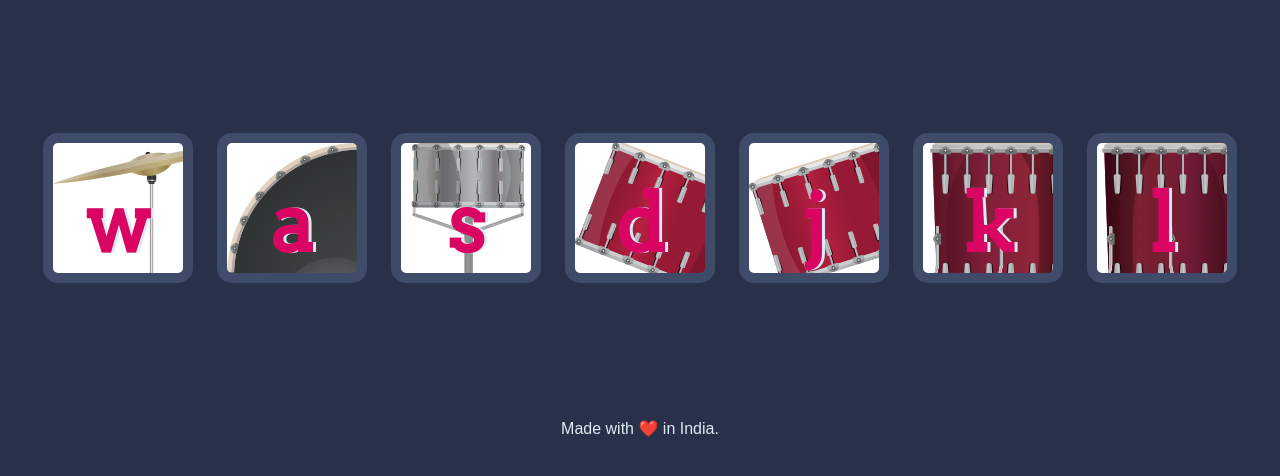
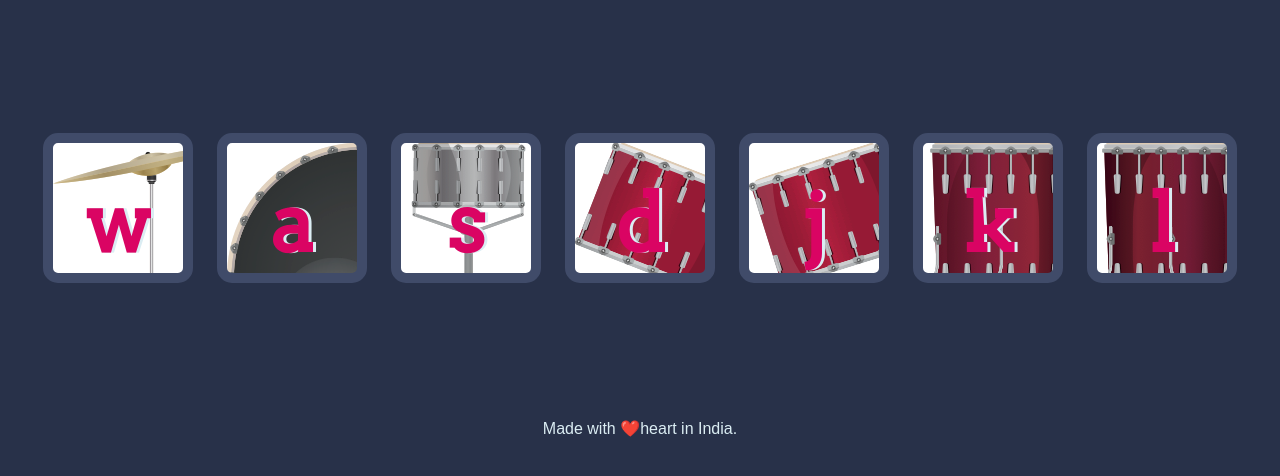
Before and after one commit to Shree-Gupta27/Drum-Kit, a plain HTML site: page index.html in a window 1280 px wide. Shown: the part 156-632 px from the top of the page. Drawn offline with Linux system fonts and the light colour scheme.

Commit message:
this is a dummy message

```diff
--- a/index.html
+++ b/index.html
@@ -23,7 +23,7 @@
 
 <script src="index.js"></script>
   <footer>
-    Made with ❤️ in India.
+    Made with ❤️heart in India.
   </footer>
 </body>
 
```
